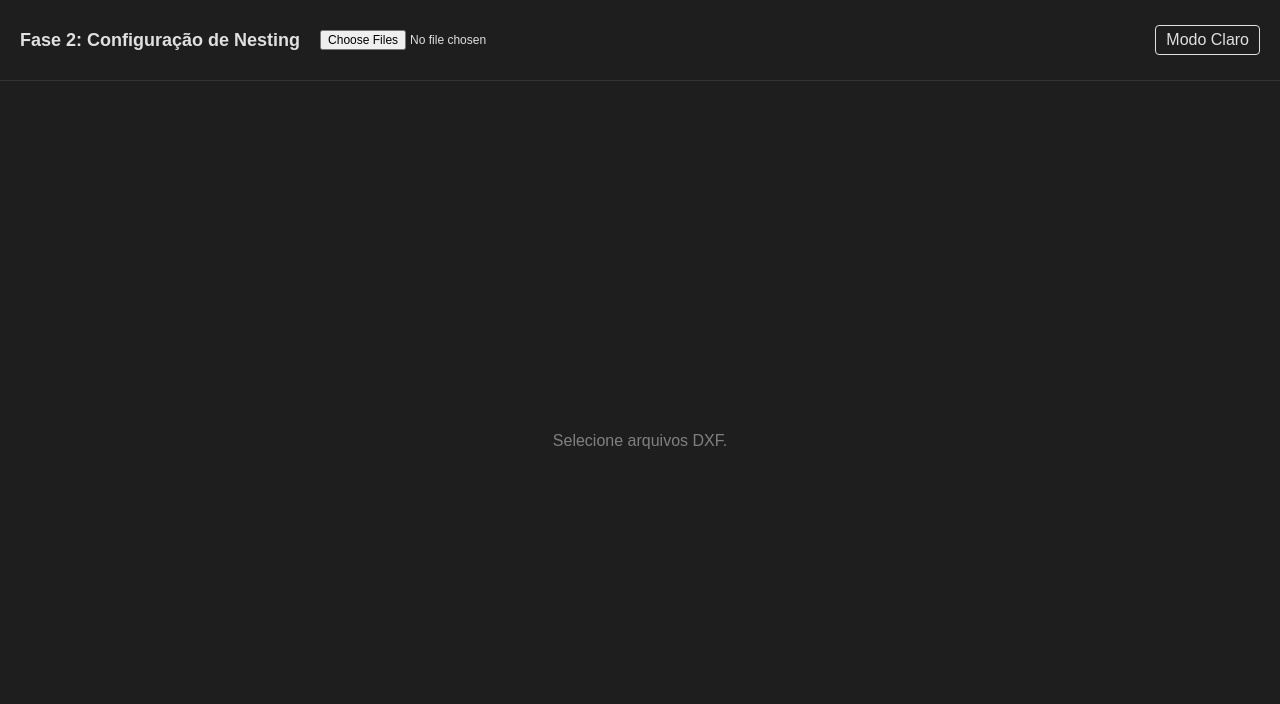
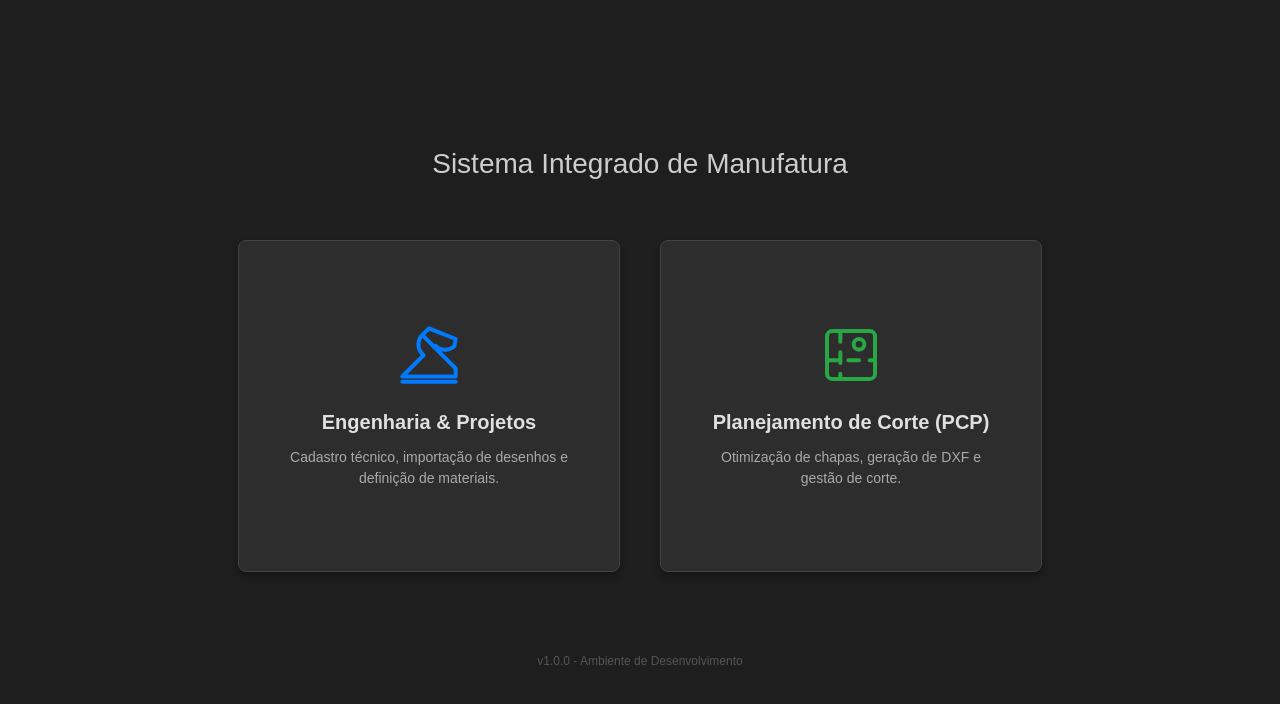
Before and after one commit to Dejoma1971/nesting-app-v2, a React (Vite) app: page / in a window 1280 px wide. Shown: the top 704 px of the page. Built offline with nearby package versions, Linux system fonts and the light colour scheme.

Commit message:
feat. Inserido tela Home - Dasboard - um roteador simples para as telas.

```diff
--- a/src/App.tsx
+++ b/src/App.tsx
@@ -1,12 +1,89 @@
+import { useState } from 'react';
+import { Home } from './components/Home';
 import { DxfReader } from './components/DxfReader';
 
+// --- TIPO DE TELAS ---
+type ScreenType = 'home' | 'engineering' | 'nesting';
+
+// --- COMPONENTE PROVISÓRIO (AGORA DEFINIDO FORA) ---
+const EngineeringScreen = () => (
+  <div style={{
+    height: '100vh',
+    display: 'flex',
+    flexDirection: 'column',
+    alignItems: 'center',
+    justifyContent: 'center',
+    background: '#1e1e1e',
+    color: '#fff'
+  }}>
+    <h1 style={{ color: '#007bff' }}>Módulo de Engenharia</h1>
+    <p>Em construção...</p>
+    <p style={{ opacity: 0.6 }}>Aqui será feita a importação e cadastro de peças no Banco de Dados.</p>
+  </div>
+);
+
+// --- COMPONENTE PRINCIPAL ---
 function App() {
+  const [currentScreen, setCurrentScreen] = useState<ScreenType>('home');
+
   return (
-    // Removemos qualquer className="App" que pudesse ter estilos restritivos
-    <div style={{ width: '100%', height: '100vh', margin: 0, padding: 0 }}>
-      <DxfReader />
-    </div>
+    <>
+      {/* Botão Flutuante de Voltar (Só aparece se não estiver na Home) */}
+      {currentScreen !== 'home' && (
+        <button
+          onClick={() => setCurrentScreen('home')}
+          title="Voltar ao Menu Principal"
+          style={{
+            position: 'fixed',
+            top: '15px',
+            left: '15px',
+            zIndex: 1000,
+            background: '#333',
+            color: 'white',
+            border: '1px solid #555',
+            borderRadius: '50%',
+            width: '40px',
+            height: '40px',
+            fontSize: '20px',
+            cursor: 'pointer',
+            display: 'flex',
+            alignItems: 'center',
+            justifyContent: 'center',
+            boxShadow: '0 2px 5px rgba(0,0,0,0.5)'
+          }}
+        >
+          🏠
+        </button>
+      )}
+
+      {/* Gerenciador de Telas */}
+      {currentScreen === 'home' && (
+        <Home onNavigate={(screen) => setCurrentScreen(screen)} />
+      )}
+
+      {currentScreen === 'engineering' && (
+        <EngineeringScreen />
+      )}
+
+      {currentScreen === 'nesting' && (
+        <DxfReader />
+      )}
+    </>
   );
 }
 
 export default App;
+
+
+// import { DxfReader } from './components/DxfReader';
+
+// function App() {
+//   return (
+//     // Removemos qualquer className="App" que pudesse ter estilos restritivos
+//     <div style={{ width: '100%', height: '100vh', margin: 0, padding: 0 }}>
+//       <DxfReader />
+//     </div>
+//   );
+// }
+
+// export default App;
--- /dev/null
+++ b/src/components/Home.tsx
@@ -0,0 +1,106 @@
+import React from 'react';
+
+interface HomeProps {
+  onNavigate: (screen: 'engineering' | 'nesting') => void;
+}
+
+export const Home: React.FC<HomeProps> = ({ onNavigate }) => {
+  const cardStyle: React.CSSProperties = {
+    background: '#2d2d2d',
+    border: '1px solid #444',
+    borderRadius: '8px',
+    padding: '40px',
+    display: 'flex',
+    flexDirection: 'column',
+    alignItems: 'center',
+    justifyContent: 'center',
+    cursor: 'pointer',
+    width: '300px',
+    height: '250px',
+    transition: 'all 0.2s ease',
+    gap: '20px',
+    textAlign: 'center',
+    boxShadow: '0 4px 6px rgba(0,0,0,0.3)'
+  };
+
+  const hoverStyle = (e: React.MouseEvent<HTMLDivElement>) => {
+    e.currentTarget.style.transform = 'translateY(-5px)';
+    e.currentTarget.style.borderColor = '#007bff';
+    e.currentTarget.style.boxShadow = '0 8px 15px rgba(0,123,255,0.2)';
+  };
+
+  const leaveStyle = (e: React.MouseEvent<HTMLDivElement>) => {
+    e.currentTarget.style.transform = 'translateY(0)';
+    e.currentTarget.style.borderColor = '#444';
+    e.currentTarget.style.boxShadow = '0 4px 6px rgba(0,0,0,0.3)';
+  };
+
+  return (
+    <div style={{
+      display: 'flex',
+      flexDirection: 'column',
+      alignItems: 'center',
+      justifyContent: 'center',
+      height: '100vh',
+      width: '100vw',
+      background: '#1e1e1e',
+      color: '#e0e0e0',
+      fontFamily: 'Arial, sans-serif'
+    }}>
+      <h1 style={{ marginBottom: '60px', fontSize: '28px', fontWeight: '300', opacity: 0.9 }}>
+        Sistema Integrado de Manufatura
+      </h1>
+
+      <div style={{ display: 'flex', gap: '40px', flexWrap: 'wrap', justifyContent: 'center' }}>
+
+        {/* BOTÃO ESQUERDA: ENGENHARIA */}
+        <div
+          style={cardStyle}
+          onClick={() => onNavigate('engineering')}
+          onMouseEnter={hoverStyle}
+          onMouseLeave={leaveStyle}
+        >
+          {/* Ícone de Régua e Lápis */}
+          <svg width="64" height="64" viewBox="0 0 24 24" fill="none" stroke="#007bff" strokeWidth="1.5" strokeLinecap="round" strokeLinejoin="round">
+            <path d="M2 22h20" />
+            <path d="M12 2l-2.5 2.5a5 5 0 0 0 0 7.07l.5.5-8 8H22v-3l-8-8 .5-.5a5 5 0 0 0 7.07 0L22 6 12 2z" />
+            <path d="M10 5l4 4" />
+          </svg>
+          <div>
+            <h2 style={{ fontSize: '20px', margin: '0 0 10px 0' }}>Engenharia & Projetos</h2>
+            <p style={{ fontSize: '14px', color: '#aaa', margin: 0 }}>
+              Cadastro técnico, importação de desenhos e definição de materiais.
+            </p>
+          </div>
+        </div>
+
+        {/* BOTÃO DIREITA: NESTING */}
+        <div
+          style={cardStyle}
+          onClick={() => onNavigate('nesting')}
+          onMouseEnter={hoverStyle}
+          onMouseLeave={leaveStyle}
+        >
+          {/* Ícone de Chapa/Corte */}
+          <svg width="64" height="64" viewBox="0 0 24 24" fill="none" stroke="#28a745" strokeWidth="1.5" strokeLinecap="round" strokeLinejoin="round">
+            <rect x="3" y="3" width="18" height="18" rx="2" ry="2" />
+            <line x1="8" y1="3" x2="8" y2="21" strokeDasharray="4" />
+            <line x1="3" y1="14" x2="21" y2="14" strokeDasharray="4" />
+            <circle cx="15" cy="8" r="2" />
+          </svg>
+          <div>
+            <h2 style={{ fontSize: '20px', margin: '0 0 10px 0' }}>Planejamento de Corte (PCP)</h2>
+            <p style={{ fontSize: '14px', color: '#aaa', margin: 0 }}>
+              Otimização de chapas, geração de DXF e gestão de corte.
+            </p>
+          </div>
+        </div>
+
+      </div>
+
+      <div style={{ marginTop: '80px', color: '#555', fontSize: '12px' }}>
+        v1.0.0 - Ambiente de Desenvolvimento
+      </div>
+    </div>
+  );
+};
```
